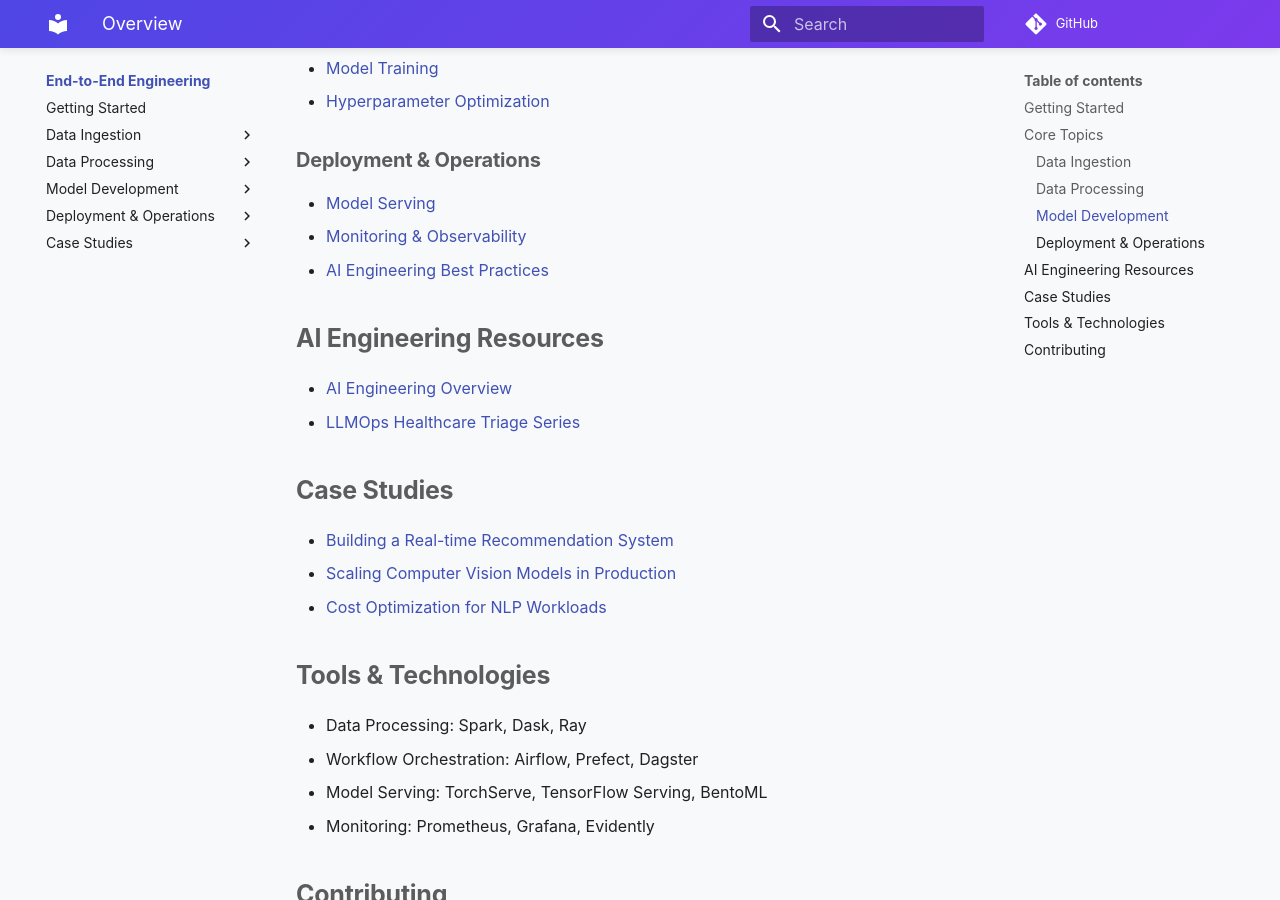
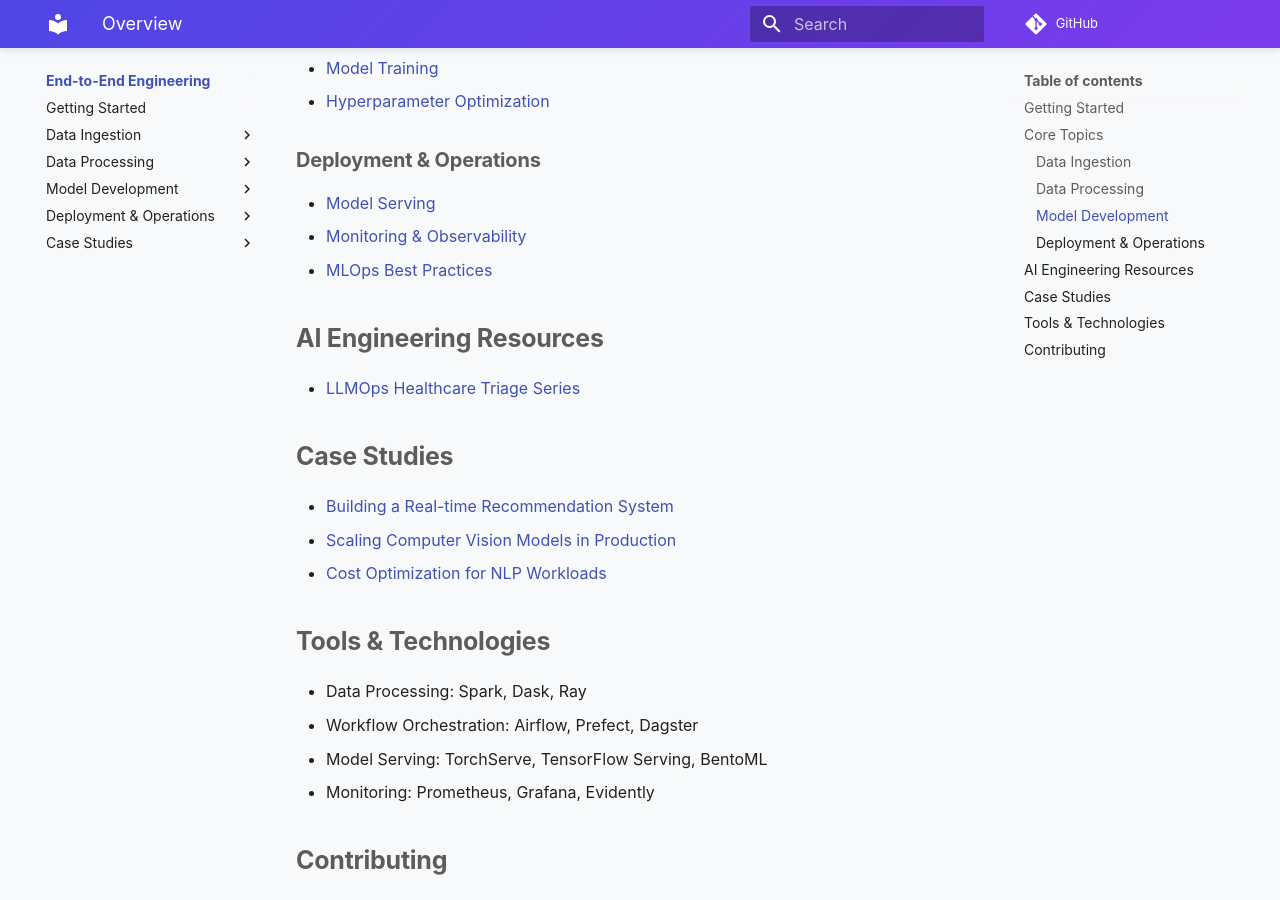
Before and after one commit to himy2u/aiopsinsights, an MkDocs documentation site: the page built from docs/end-to-end-eng/index.md, in a window 1280 px wide and 900 px high, scrolled down 907 px. Built offline with MkDocs 1.6.1 and Material for MkDocs 9.7.7, drawn with Linux system fonts in a browser that asks for light colours; comment, search, counter and statistics services are not loaded.

Commit message:
fix typo

```diff
--- a/docs/end-to-end-eng/index.md
+++ b/docs/end-to-end-eng/index.md
@@ -26,11 +26,10 @@
 ### Deployment & Operations
 - [Model Serving](/end-to-end-eng/model-serving/)
 - [Monitoring & Observability](/end-to-end-eng/monitoring/)
-- [AI Engineering Best Practices](/end-to-end-eng/mlops/)
+- [MLOps Best Practices](mlops.md)
 
 ## AI Engineering Resources
-- [AI Engineering Overview](/ai-engineering/)
-- [LLMOps Healthcare Triage Series](/ai-engineering/llmops-healthcare-triage/part1-problem-space/)
+ - [LLMOps Healthcare Triage Series](ai-engineering/llmops-healthcare-triage/part1-problem-space.md)
 
 ## Case Studies
 - [Building a Real-time Recommendation System](/end-to-end-eng/case-studies/recommendation-system/)
--- a/mkdocs.yml
+++ b/mkdocs.yml
@@ -24,11 +24,9 @@
   - 'AI Research': 'ai-research/index.md'
   - 'AI Papers': ai-papers/index.md
   - 'AI Engineering':
-      - Overview: 'end-to-end-eng/ai-engineering/index.md'
       - 'GitHub Pages Custom Domain': 'end-to-end-eng/ai-engineering/github-pages-custom-domain.md'
       - 'LLMOps Healthcare Triage':
         - 'Part 1: Problem Space': 'end-to-end-eng/ai-engineering/llmops-healthcare-triage/part1-problem-space.md'
-        - 'Part 2: Bronze Ingestion': 'end-to-end-eng/ai-engineering/llmops-healthcare-triage/part2-bronze-ingestion.md'
         - 'Part 2: Data Profiling': 'end-to-end-eng/ai-engineering/llmops-healthcare-triage/part2-data-profiling.md'
         - 'Part 3: Bronze Ingestion': 'end-to-end-eng/ai-engineering/llmops-healthcare-triage/part3-bronze-ingestion.md'
         - 'Part 4: Silver Layer': 'end-to-end-eng/ai-engineering/llmops-healthcare-triage/part4-silver-layer.md'
@@ -90,7 +88,7 @@
   - pymdownx.superfences
   - admonition
   - toc:
-      permalink: true
+      permalink: false
   - pymdownx.emoji
   - attr_list
 
```
